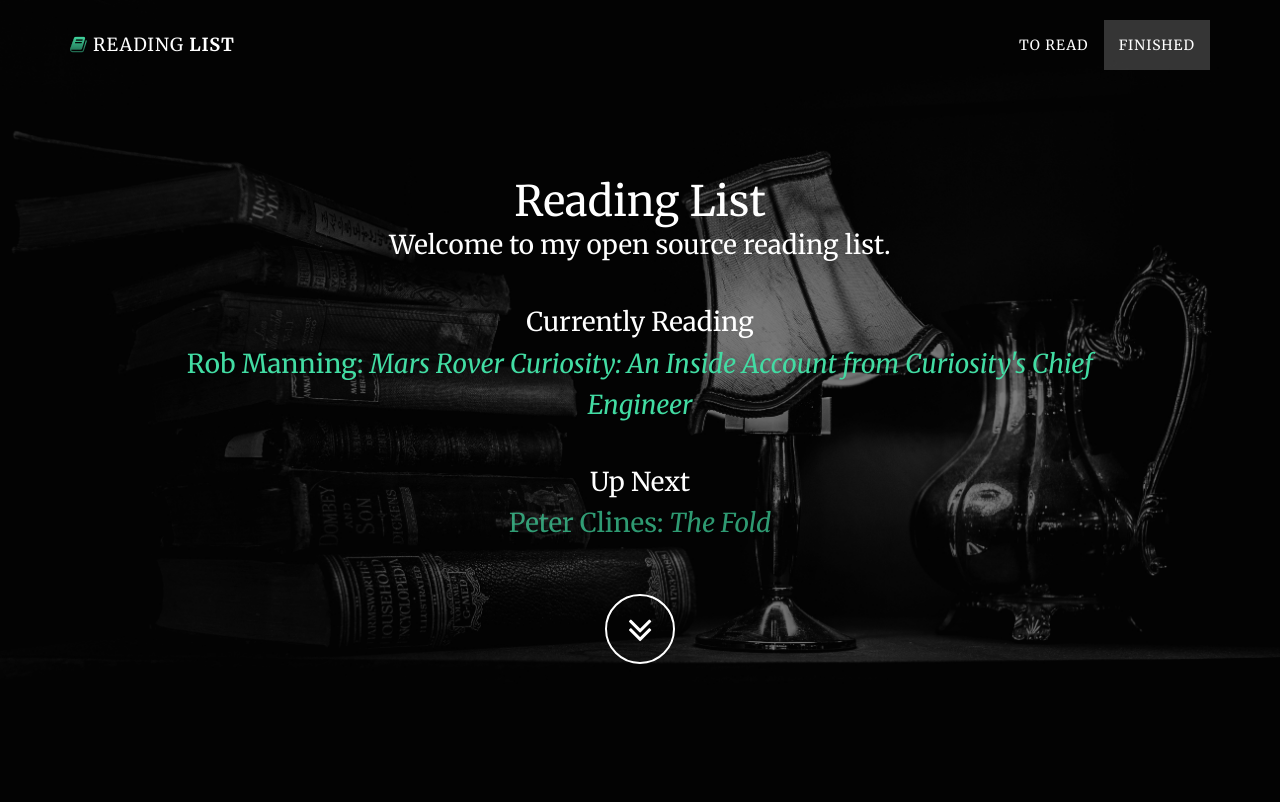
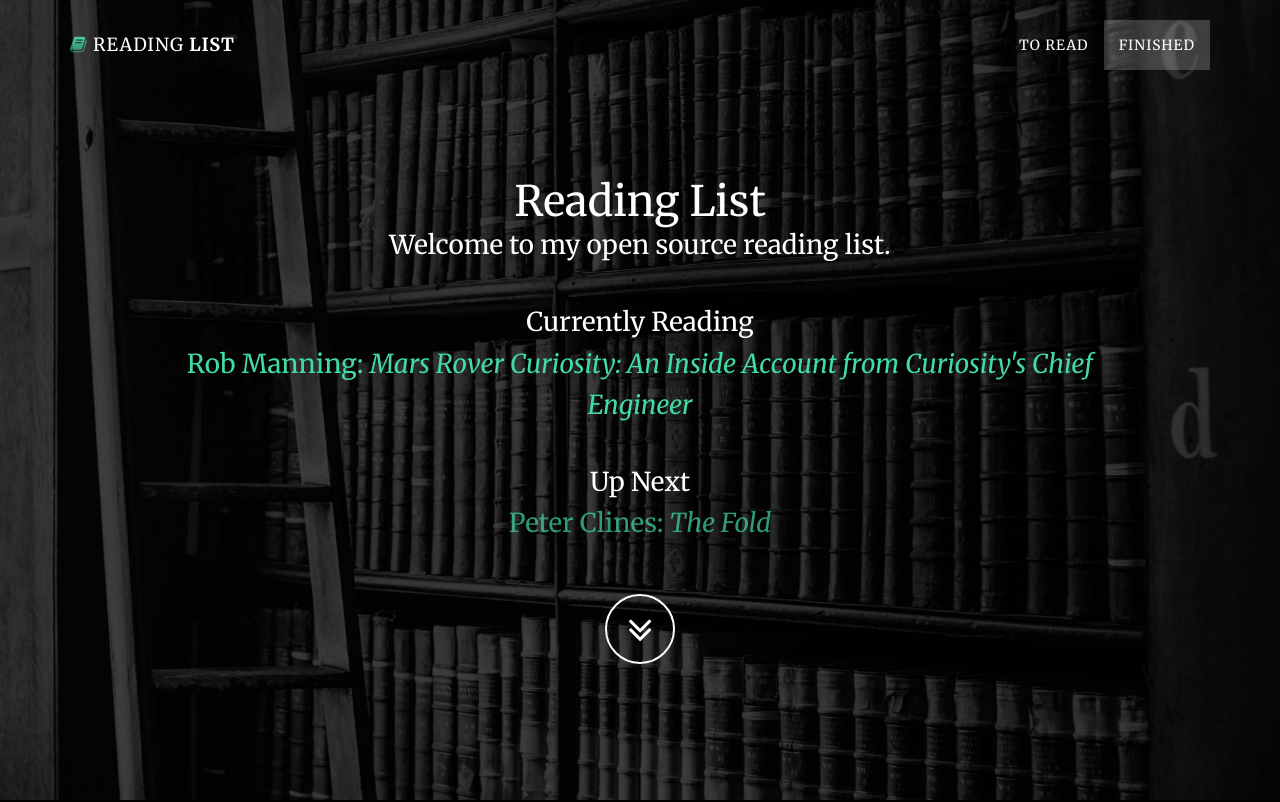
Before and after one commit to seanoldham/reading_list, a website: page index.html in a window 1280 px wide. Shown: the top 802 px of the page. Drawn offline with Linux system fonts and the light colour scheme.

Commit message:
update image

```diff
--- a/css/grayscale.css
+++ b/css/grayscale.css
@@ -152,7 +152,7 @@ a.book-url:hover {
   padding: 100px 0;
   text-align: center;
   color: #fff;
-  background: url(../img/desk.jpg) no-repeat bottom center scroll;
+  background: url(../img/bookcase.jpg) no-repeat bottom center scroll;
   background-color: #000;
   -webkit-background-size: cover;
   -moz-background-size: cover;
```
Also changed, not shown: img/bookcase.jpg (added), img/desk.jpg (deleted).
